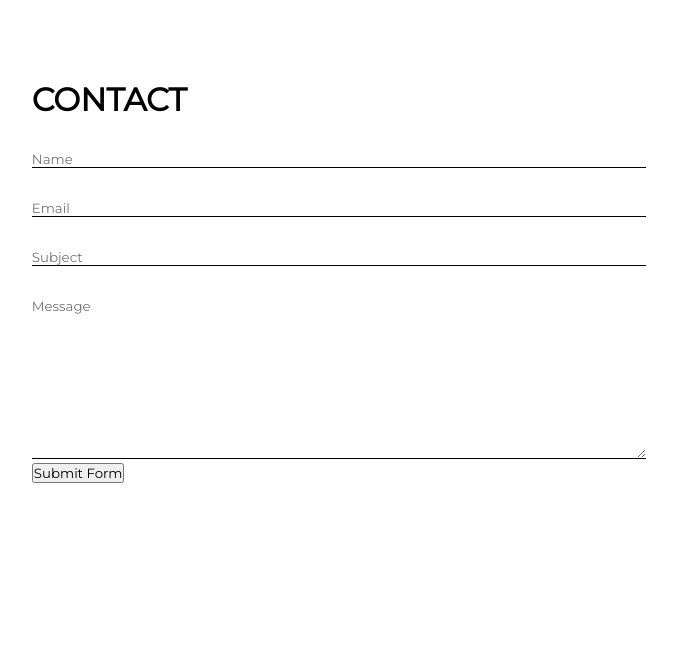
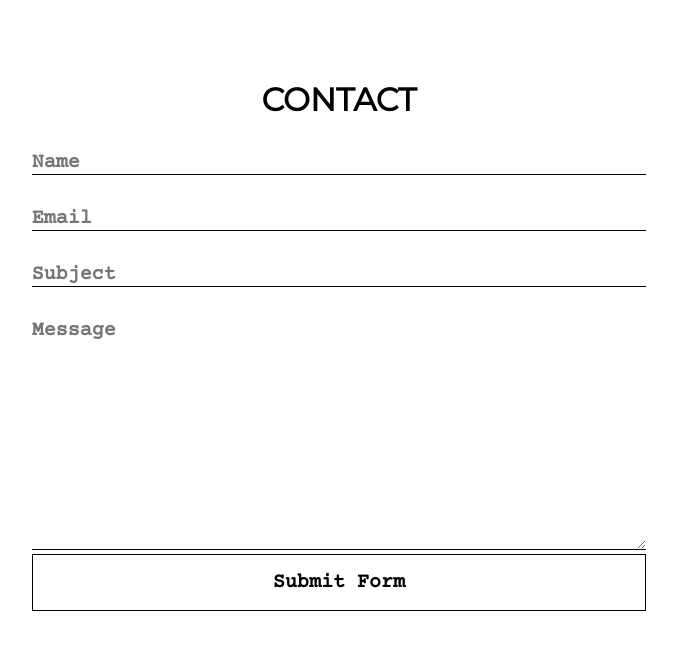
Before and after one commit to kelvinxiao01/Portfolio, a website: page contactform.html in a window 1280 px wide. Shown: the whole page, without its empty margins (301-978 px from the left). Drawn offline with nearby package versions, Linux system fonts and the light colour scheme.

Commit message:
Update form.css
edited contact form style

```diff
--- a/form.css
+++ b/form.css
@@ -7,6 +7,38 @@
 
 body {
   background-color: #f4f4f4;
+}
+
+h1 {
+  font-family: Montserrat;
+  font-weight: bold;
+  text-align: center;
+}
+
+input, textarea {
+  width: 100%;
+  margin-top: 2rem;
+  border: none;
+  border-bottom: 1px solid black;
+  font-family: courier prime;
+  font-weight: bold;
+  font-size: 20px;
+}
+
+input, textarea:focus {
+  outline: none;
+}
+
+button {
+  border: 1px solid black;
+  padding: 1rem;
+  text-align: center;
+  background-color: #ffffff;
+  cursor: pointer;
+  width: 100%;
+  font-family: courier prime;
+  font-weight: bold;
+  font-size: 20px;
 }
 
 .form-container {
@@ -36,10 +68,3 @@ body {
 .submit:hover {
   opacity: 0.6;
 }
-
-input, textarea {
-  width: 100%;
-  margin-top: 2rem;
-  border: none;
-  border-bottom: 1px solid black;
-}
```
